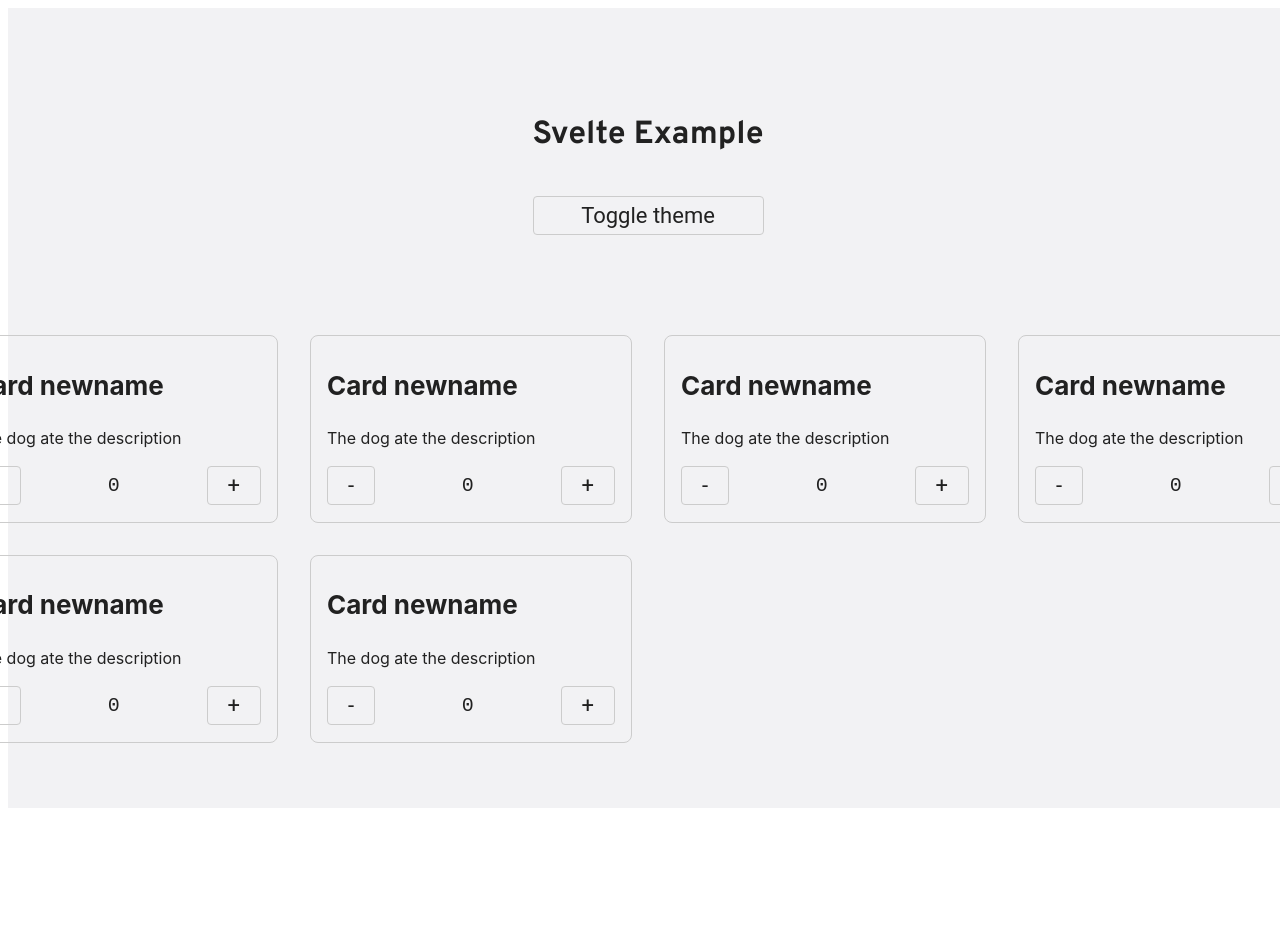
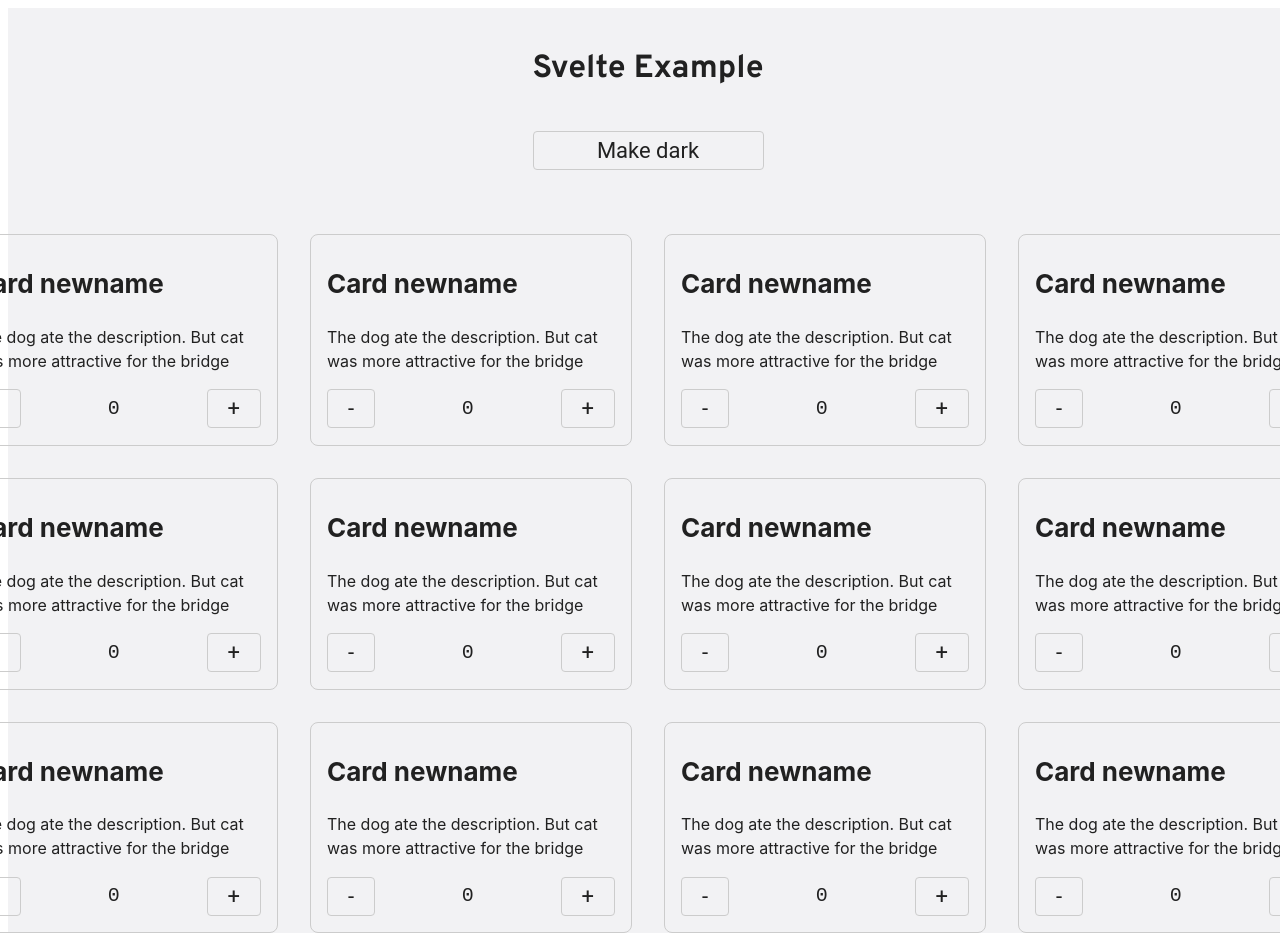
Before and after one commit to lomeat/svelte-app, a Svelte app: page / in a window 1280 px wide. Shown: the top 933 px of the page. Before the commit the page ends 808 px from the top, so only its background shows below. Built offline with nearby package versions, Linux system fonts and the light colour scheme.

Commit message:
make adaptive toggle button

```diff
--- a/src/App.svelte
+++ b/src/App.svelte
@@ -9,7 +9,8 @@
   let color = {};
   let card = {
     name: "Card newname",
-    description: "The dog ate the description",
+    description:
+      "The dog ate the description. But cat was more attractive for the bridge",
     count: 0
   };
 
@@ -43,9 +44,17 @@
   <div class="container">
     <header>
       <h1 class="app-name">Svelte Example</h1>
-      <Button {color} on:click={toggleTheme}>Toggle theme</Button>
+      <Button class="toggle-theme" {color} on:click={toggleTheme}>
+        {#if $darkTheme}Make light{:else}Make dark{/if}
+      </Button>
     </header>
     <Catalog>
+      <Card {...card} {color} />
+      <Card {...card} {color} />
+      <Card {...card} {color} />
+      <Card {...card} {color} />
+      <Card {...card} {color} />
+      <Card {...card} {color} />
       <Card {...card} {color} />
       <Card {...card} {color} />
       <Card {...card} {color} />
@@ -92,14 +101,19 @@
     justify-content: center;
     flex-direction: column;
     align-items: center;
+
+    @media (max-width: $tablet-screen) {
+      position: relative;
+      padding: 4rem 0;
+    }
   }
 
   header {
     display: flex;
     flex-direction: column;
-    padding-bottom: 100px;
+    padding-bottom: 4rem;
 
-    @media (max-width: 700px) {
+    @media (max-width: $mobile-screen) {
       width: 90vw;
       text-align: center;
     }
@@ -111,4 +125,16 @@
     padding: 20px 0;
     color: $text;
   }
+
+  .toggle-theme {
+    position: fixed;
+    top: 1rem;
+    right: 1rem;
+
+    @media (max-width: $tablet-screen) {
+      position: absolute;
+      top: 1rem;
+      right: 1rem;
+    }
+  }
 </style>
--- a/src/style/_theme.scss
+++ b/src/style/_theme.scss
@@ -1,3 +1,6 @@
 $fira: "Fira Code Medium", monospace;
 $roboto: "Roboto", sans-serif;
 $overpass: "Overpass", sans-serif;
+
+$tablet-screen: 1200px;
+$mobile-screen: 700px;
```
